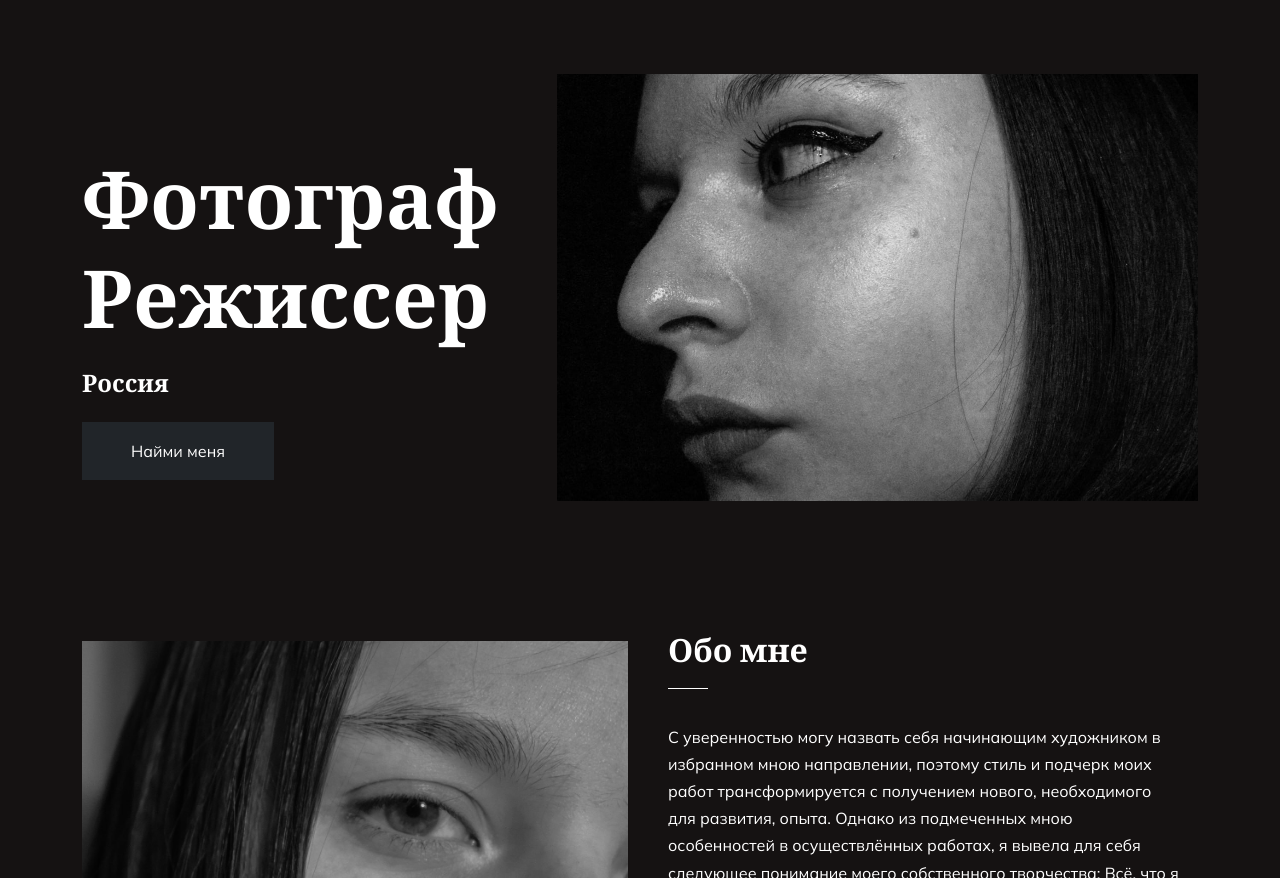
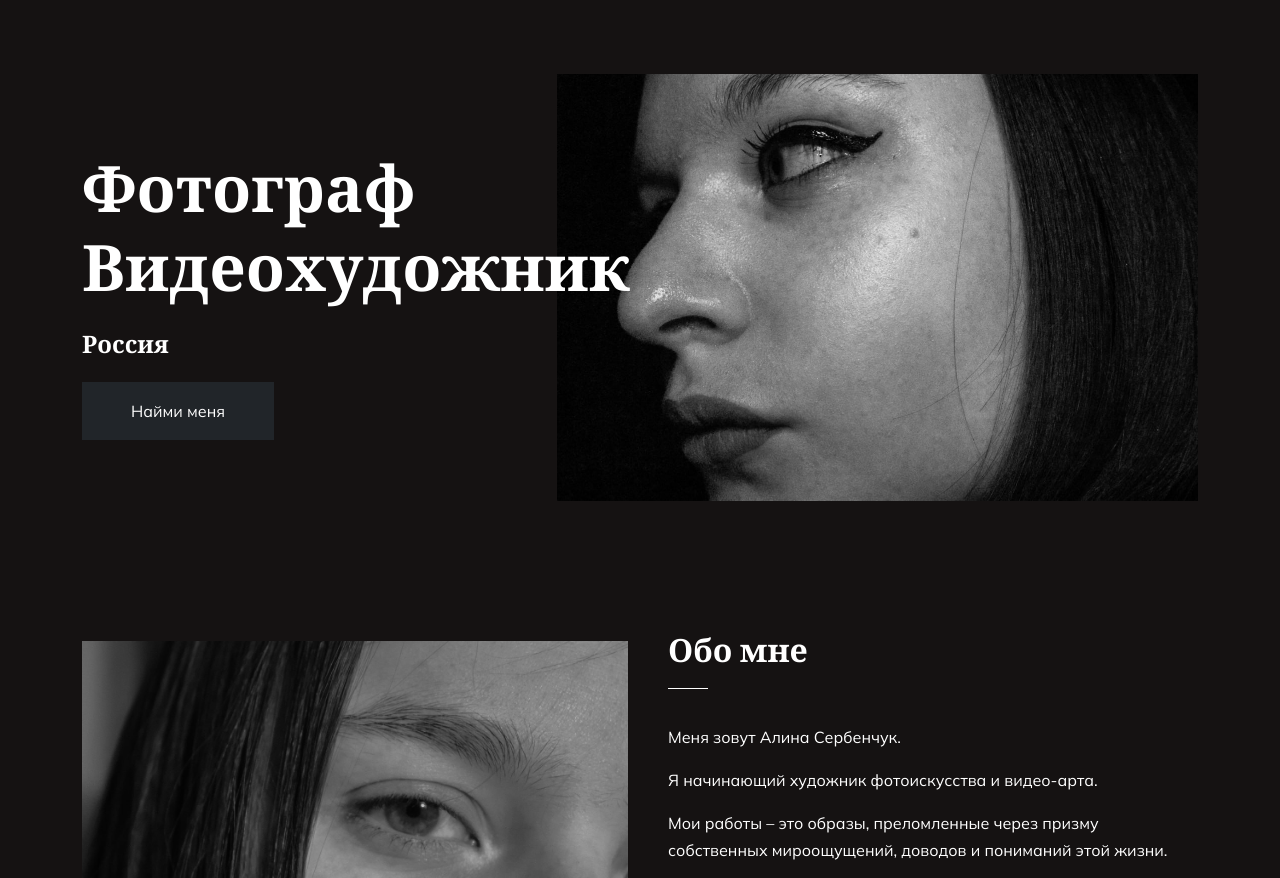
Before and after one commit to AlinaSerbenchuk/AlinaSerbenchuk.github.io, a plain HTML site: page index.html in a window 1280 px wide. Shown: the part 54-932 px from the top of the page. Drawn offline with nearby package versions, Linux system fonts and the light colour scheme; a web font is replaced by a local one.

Commit message:
names changed bug fixed

```diff
--- a/index.html
+++ b/index.html
@@ -83,8 +83,8 @@ color: white;
 			<div class="row">
 				<div class="col-md-5">
 					<div class="text-content aos-init aos-animate" data-aos="fade-in">
-						<h1 class="display-1">Фотограф
-							Режиссер</h1>
+						<h2 class="display-3">Фотограф
+							Видеохудожник</h3>
 						<h4 class="py-3">Россия</h4>
 						<a href="https://t.me/alina_serbenchuk" target="_blank"  class="btn btn-dark px-5 py-3">Найми меня</a>
 					</div>
@@ -115,11 +115,11 @@ color: white;
 						</div>
 
 						<div class="description">
-							<p>С уверенностью могу назвать себя начинающим художником в избранном мною направлении,  поэтому стиль и подчерк моих работ трансформируется с получением нового, необходимого для развития, опыта. Однако из подмеченных мною особенностей в осуществлённых работах,  я вывела для себя следующее понимание моего собственного творчества:
-								Всё, что я делаю, не является достоверным, реалистичным отражением действительности.</p>
-							<p>Мои работы – это образы, преломленные через призму собственных мироощущений, доводов и пониманий этого мира, той или иной темы.
-								Можно сказать, что это мой собственный, сюрреалистический, чувственный мир, в котором я прибываю и который стараюсь отразить через свои работы.
-								По крайней мере настолько, насколько это возможно.</p>
+							<p>Меня зовут Алина Сербенчук.</p>
+							<p>Я начинающий художник фотоискусства и видео-арта.  </p>
+							<p>Мои работы – это образы, преломленные через призму собственных мироощущений, доводов и пониманий этой жизни.</p>
+							<p>Можно сказать, что это мой собственный, сюрреалистический, чувственный мир, который стараюсь отразить через призму фотоаппарата  или видеокамеры.</p>
+							<p>В своих работах я поднимаю как философские, вечные, вопросы, так и остросоциальные проблемы современного общества, которые беспокоят меня (так как искусство- это всегда что-то очень личное) и не только меня (так как искусство объединяет людей общими вопросами и поисками ответа на них).</p>
 						</div>
 
 						<div class="btn-left">
```
